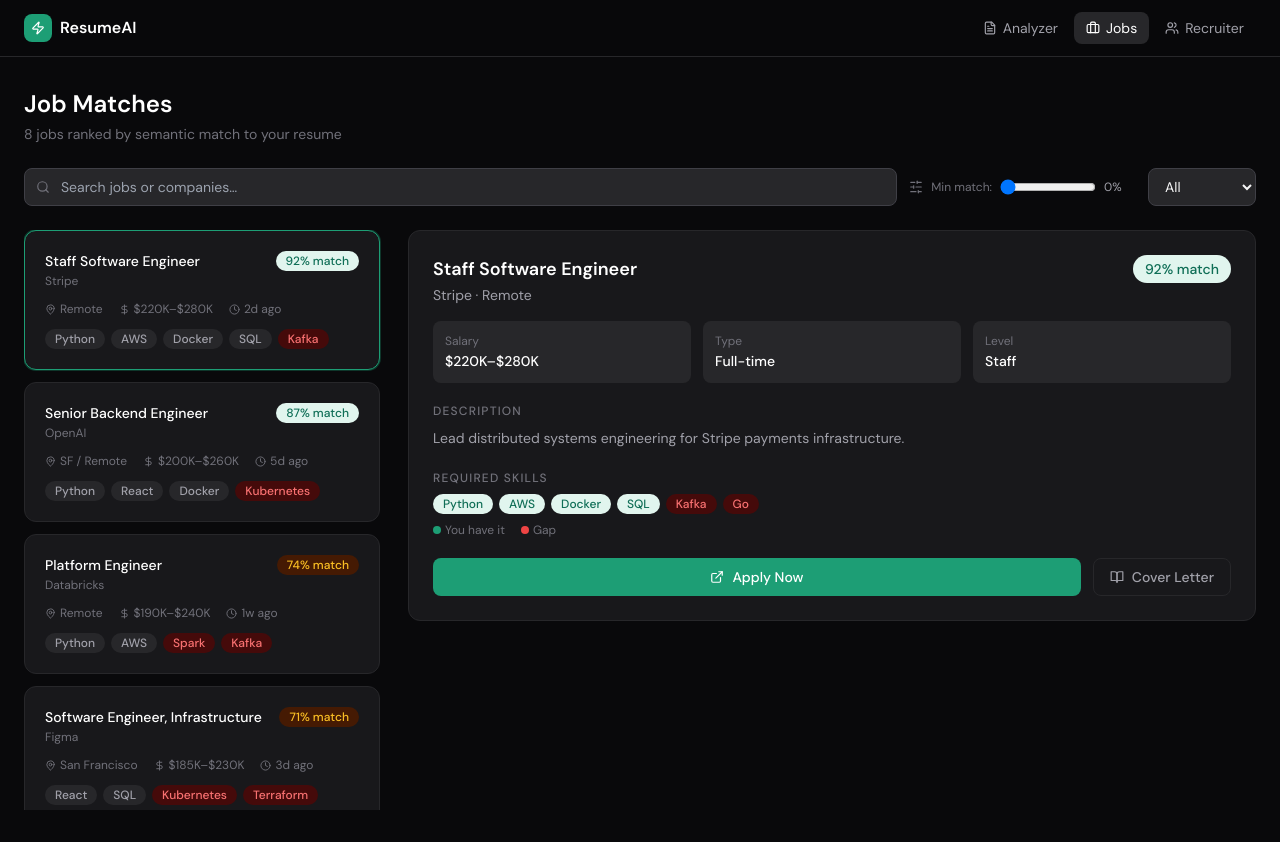
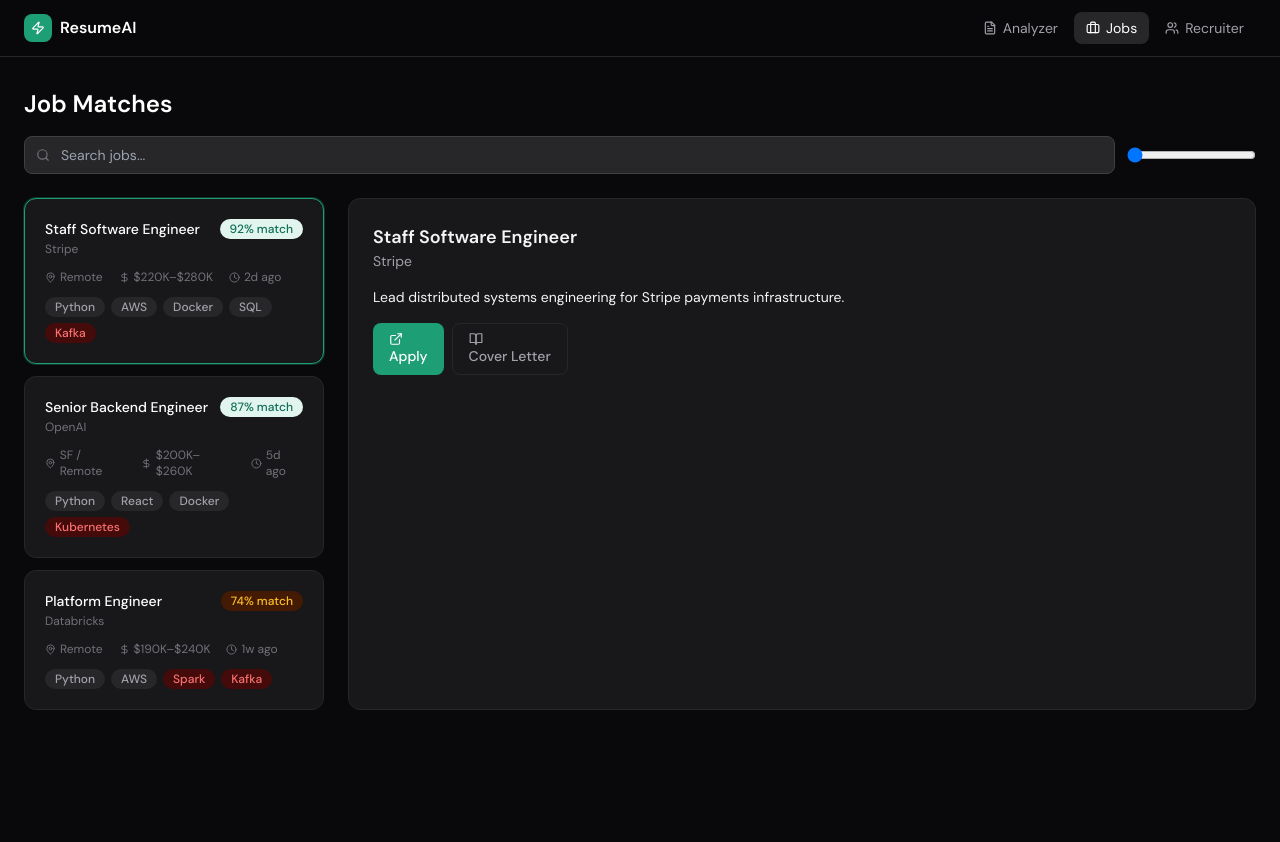
Before and after one commit to MitheshMakam/Resume-AI, a React (Vite) app in the folder resumeai/frontend/: page /jobs in a window 1280 px wide. After the commit the page ends 800 px from the top, so only its background shows below. Built offline with nearby package versions, Linux system fonts and the light colour scheme; no server answers.

Commit message:
fix jobs page filter crash and API handling

```diff
--- a/resumeai/frontend/src/pages/JobsPage.jsx
+++ b/resumeai/frontend/src/pages/JobsPage.jsx
@@ -7,117 +7,95 @@
   { id:'1', title:'Staff Software Engineer', company:'Stripe', location:'Remote', salary:'$220K–$280K', posted:'2d ago', match_score:92, matched_skills:['Python','AWS','Docker','SQL'], gap_skills:['Kafka'], description:'Lead distributed systems engineering for Stripe payments infrastructure.', required_skills:['Python','AWS','Docker','SQL','Kafka','Go'], level:'Staff', type:'Full-time' },
   { id:'2', title:'Senior Backend Engineer', company:'OpenAI', location:'SF / Remote', salary:'$200K–$260K', posted:'5d ago', match_score:87, matched_skills:['Python','React','Docker'], gap_skills:['Kubernetes'], description:'Build infrastructure powering the world\'s leading AI systems.', required_skills:['Python','React','Kubernetes','Docker','PostgreSQL'], level:'Senior', type:'Full-time' },
   { id:'3', title:'Platform Engineer', company:'Databricks', location:'Remote', salary:'$190K–$240K', posted:'1w ago', match_score:74, matched_skills:['Python','AWS'], gap_skills:['Spark','Kafka'], description:'Build and scale the Databricks Lakehouse platform.', required_skills:['Python','Spark','Kafka','AWS','Scala'], level:'Senior', type:'Full-time' },
-  { id:'4', title:'Software Engineer, Infrastructure', company:'Figma', location:'San Francisco', salary:'$185K–$230K', posted:'3d ago', match_score:71, matched_skills:['React','SQL'], gap_skills:['Kubernetes','Terraform'], description:'Scale Figma\'s real-time collaboration infrastructure.', required_skills:['React','SQL','Kubernetes','Terraform','TypeScript'], level:'Mid-Senior', type:'Full-time' },
-  { id:'5', title:'Senior Engineer, Payments', company:'Shopify', location:'Remote', salary:'$175K–$220K', posted:'1w ago', match_score:66, matched_skills:['Python','SQL'], gap_skills:['Kafka','gRPC'], description:'Own Shopify Payments backend, processing $200B+ GMV annually.', required_skills:['Python','SQL','Kafka','gRPC','Ruby'], level:'Senior', type:'Full-time' },
-  { id:'6', title:'ML Platform Engineer', company:'Anthropic', location:'San Francisco', salary:'$210K–$270K', posted:'4d ago', match_score:58, matched_skills:['Python'], gap_skills:['Kubernetes','Spark','Terraform'], description:'Build ML training and inference infrastructure for frontier AI models.', required_skills:['Python','Kubernetes','Spark','Terraform','PyTorch'], level:'Senior-Staff', type:'Full-time' },
-  { id:'7', title:'Senior Full Stack Engineer', company:'Linear', location:'Remote', salary:'$160K–$200K', posted:'2d ago', match_score:79, matched_skills:['React','SQL','Docker'], gap_skills:['TypeScript','GraphQL'], description:'Build the product used by engineering teams at thousands of companies.', required_skills:['React','TypeScript','GraphQL','Node.js','PostgreSQL'], level:'Senior', type:'Full-time' },
-  { id:'8', title:'Data Engineer', company:'Airbnb', location:'SF / Remote', salary:'$170K–$220K', posted:'6d ago', match_score:63, matched_skills:['Python','SQL','AWS'], gap_skills:['Spark','Airflow','dbt'], description:'Build and maintain data infrastructure processing billions of events daily.', required_skills:['Python','SQL','Spark','Airflow','AWS','dbt'], level:'Senior', type:'Full-time' },
 ]
 
 export default function JobsPage() {
-  const [jobs, setJobs] = useState(DEMO_JOBS)
-  const [selected, setSelected] = useState(DEMO_JOBS[0])
+  const [jobs, setJobs] = useState([])
+  const [selected, setSelected] = useState(null)
   const [search, setSearch] = useState('')
   const [minMatch, setMinMatch] = useState(0)
-  const [roleFilter, setRoleFilter] = useState('All')
 
   useEffect(() => {
-    getJobs().then(r => setJobs(r.data?.length ? r.data : DEMO_JOBS)).catch(() => setJobs(DEMO_JOBS))
+    getJobs()
+      .then(res => {
+        const data = res.data
+
+        const safeJobs = Array.isArray(data)
+          ? data
+          : Array.isArray(data?.jobs)
+          ? data.jobs
+          : []
+
+        const finalJobs = safeJobs.length ? safeJobs : DEMO_JOBS
+
+        setJobs(finalJobs)
+        setSelected(finalJobs[0])
+      })
+      .catch(() => {
+        setJobs(DEMO_JOBS)
+        setSelected(DEMO_JOBS[0])
+      })
   }, [])
 
-  const filtered = jobs
-    .filter(j => !search || j.title.toLowerCase().includes(search.toLowerCase()) || j.company.toLowerCase().includes(search.toLowerCase()))
+  const safeJobs = Array.isArray(jobs) ? jobs : []
+
+  const filtered = safeJobs
+    .filter(j =>
+      !search ||
+      j.title?.toLowerCase().includes(search.toLowerCase()) ||
+      j.company?.toLowerCase().includes(search.toLowerCase())
+    )
     .filter(j => (j.match_score || 0) >= minMatch)
 
   return (
     <div className="max-w-7xl mx-auto px-6 py-8">
-      <div className="mb-6">
-        <h1 className="text-2xl font-semibold text-white mb-1">Job Matches</h1>
-        <p className="text-zinc-500 text-sm">{filtered.length} jobs ranked by semantic match to your resume</p>
+      <h1 className="text-2xl font-semibold text-white mb-4">Job Matches</h1>
+
+      <div className="flex gap-3 mb-6">
+        <div className="relative flex-1">
+          <Search size={14} className="absolute left-3 top-1/2 -translate-y-1/2 text-zinc-500" />
+          <input
+            className="input pl-9"
+            placeholder="Search jobs..."
+            value={search}
+            onChange={e => setSearch(e.target.value)}
+          />
+        </div>
+
+        <input
+          type="range"
+          min="0"
+          max="90"
+          step="5"
+          value={minMatch}
+          onChange={e => setMinMatch(+e.target.value)}
+        />
       </div>
 
-      {/* Filters bar */}
-      <div className="flex items-center gap-3 mb-6 flex-wrap">
-        <div className="relative flex-1 min-w-[200px]">
-          <Search size={14} className="absolute left-3 top-1/2 -translate-y-1/2 text-zinc-500" />
-          <input className="input pl-9" placeholder="Search jobs or companies…" value={search} onChange={e => setSearch(e.target.value)} />
-        </div>
-        <div className="flex items-center gap-2">
-          <SlidersHorizontal size={14} className="text-zinc-500" />
-          <span className="text-xs text-zinc-500">Min match:</span>
-          <input type="range" min="0" max="90" step="5" value={minMatch} onChange={e => setMinMatch(+e.target.value)} className="w-24" />
-          <span className="text-xs text-zinc-400 w-8">{minMatch}%</span>
-        </div>
-        <select className="input w-auto" value={roleFilter} onChange={e => setRoleFilter(e.target.value)}>
-          <option>All</option>
-          <option>Backend</option>
-          <option>Full Stack</option>
-          <option>Platform</option>
-          <option>Data</option>
-        </select>
-      </div>
-
-      <div className="grid lg:grid-cols-[360px_1fr] gap-6">
-        {/* Job list */}
-        <div className="flex flex-col gap-3 max-h-[calc(100vh-220px)] overflow-y-auto pr-1">
+      <div className="grid lg:grid-cols-[300px_1fr] gap-6">
+        <div className="flex flex-col gap-3">
           {filtered.map(job => (
-            <JobCard key={job.id} job={job} selected={selected?.id === job.id} onClick={() => setSelected(job)} />
+            <JobCard
+              key={job.id}
+              job={job}
+              selected={selected?.id === job.id}
+              onClick={() => setSelected(job)}
+            />
           ))}
-          {filtered.length === 0 && (
-            <div className="text-center text-zinc-500 py-12 text-sm">No jobs match your filters.</div>
-          )}
         </div>
 
-        {/* Detail panel */}
         {selected && (
-          <div className="card p-6 h-fit sticky top-20">
-            <div className="flex items-start justify-between mb-4">
-              <div>
-                <h2 className="text-lg font-semibold text-white">{selected.title}</h2>
-                <p className="text-zinc-400 text-sm mt-0.5">{selected.company} · {selected.location}</p>
-              </div>
-              <span className={`text-sm font-medium px-3 py-1 rounded-full ${selected.match_score >= 80 ? 'badge-green' : selected.match_score >= 65 ? 'badge-amber' : 'badge-red'}`}>
-                {Math.round(selected.match_score)}% match
-              </span>
-            </div>
+          <div className="card p-6">
+            <h2 className="text-lg font-semibold">{selected.title}</h2>
+            <p className="text-sm text-zinc-400">{selected.company}</p>
 
-            <div className="grid grid-cols-3 gap-3 mb-5">
-              {[
-                { label: 'Salary', val: selected.salary },
-                { label: 'Type', val: selected.type },
-                { label: 'Level', val: selected.level },
-              ].map(s => (
-                <div key={s.label} className="bg-zinc-800 rounded-lg p-3">
-                  <div className="text-xs text-zinc-500 mb-0.5">{s.label}</div>
-                  <div className="text-sm font-medium text-white">{s.val}</div>
-                </div>
-              ))}
-            </div>
+            <p className="mt-4 text-sm">{selected.description}</p>
 
-            <div className="mb-5">
-              <div className="label mb-2">Description</div>
-              <p className="text-sm text-zinc-400 leading-relaxed">{selected.description}</p>
-            </div>
-
-            <div className="mb-5">
-              <div className="label mb-2">Required Skills</div>
-              <div className="flex flex-wrap gap-1.5">
-                {(selected.required_skills || []).map(s => {
-                  const matched = (selected.matched_skills || []).includes(s)
-                  return <span key={s} className={matched ? 'badge-green' : 'badge-red'}>{s}</span>
-                })}
-              </div>
-              <div className="flex gap-4 mt-2 text-xs text-zinc-500">
-                <span className="flex items-center gap-1"><span className="w-2 h-2 rounded-full bg-brand-500 inline-block"></span>You have it</span>
-                <span className="flex items-center gap-1"><span className="w-2 h-2 rounded-full bg-red-500 inline-block"></span>Gap</span>
-              </div>
-            </div>
-
-            <div className="flex gap-3">
-              <button className="btn-primary flex items-center gap-2 flex-1 justify-center">
-                <ExternalLink size={14} /> Apply Now
+            <div className="mt-4 flex gap-2">
+              <button className="btn-primary">
+                <ExternalLink size={14} /> Apply
               </button>
-              <button className="btn-ghost flex items-center gap-2">
+              <button className="btn-ghost">
                 <BookOpen size={14} /> Cover Letter
               </button>
             </div>
```
